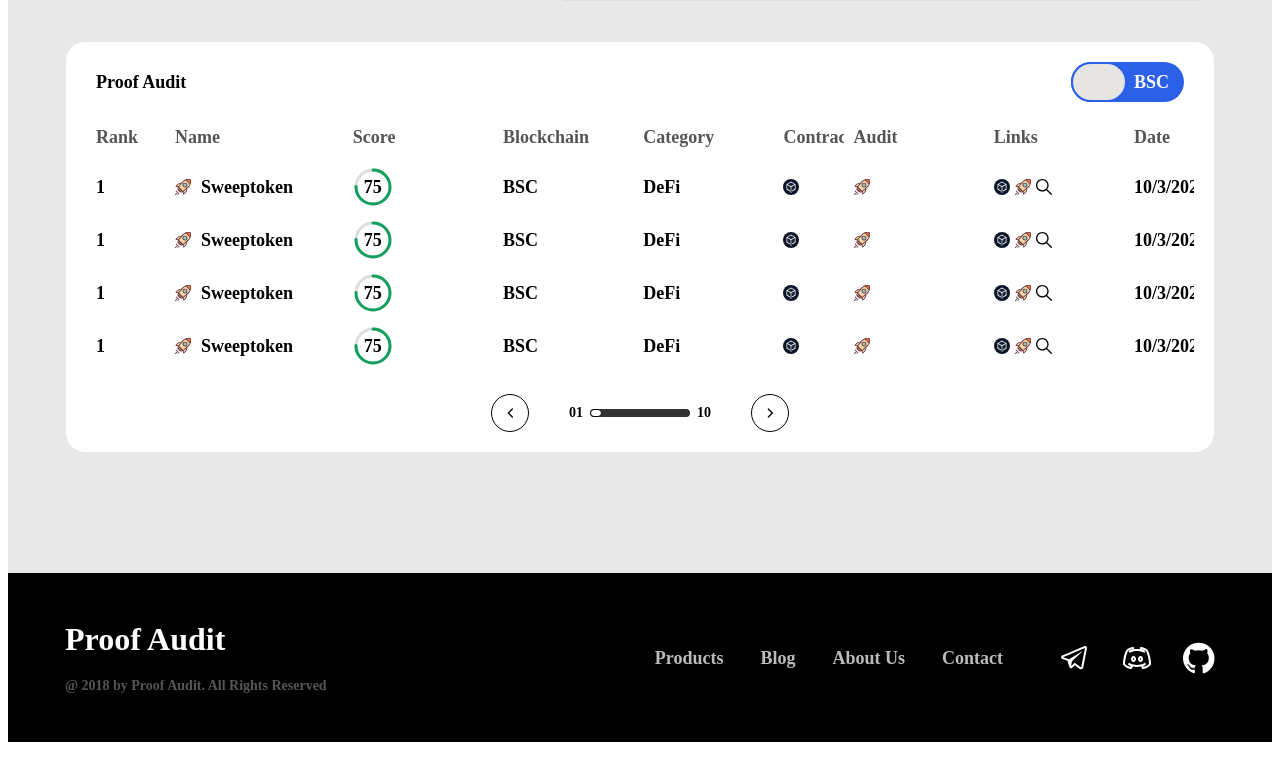
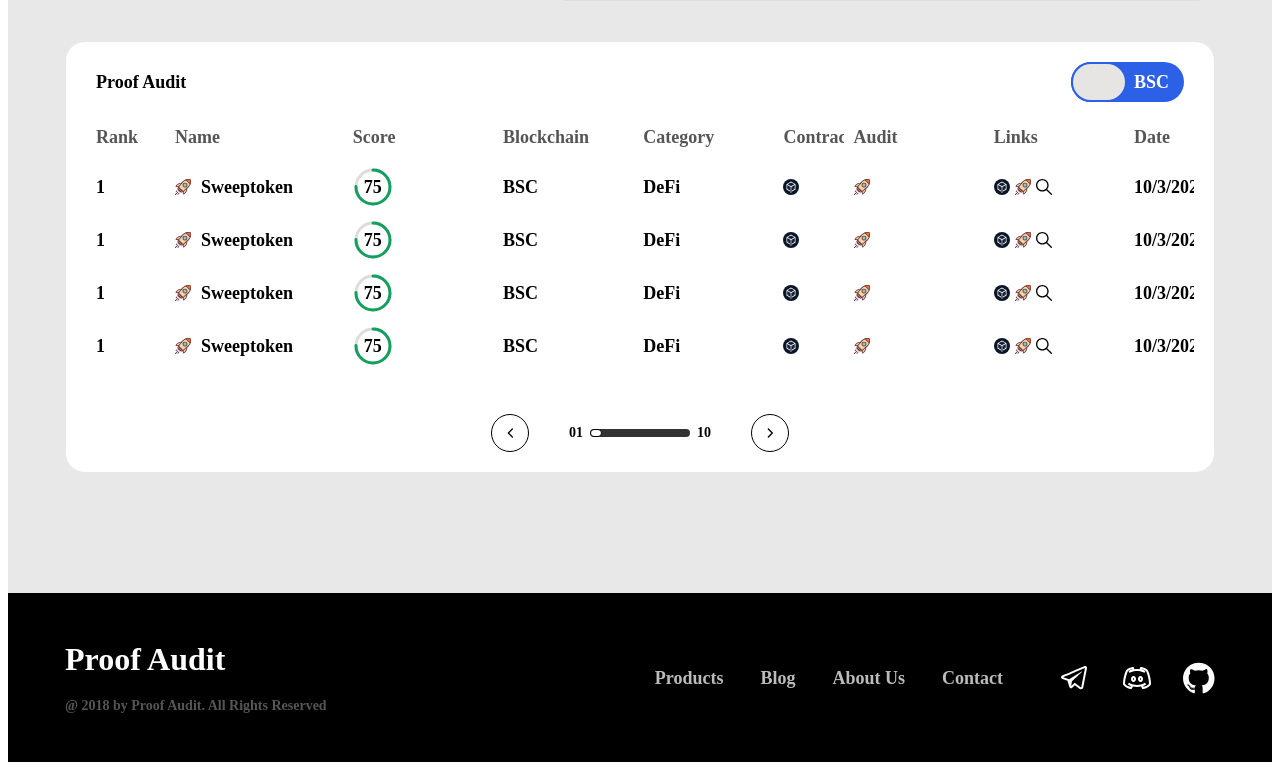
Before and after one commit to 0xsnowman/auditing-firm-site, a React (Create React App) app: page / in a window 1280 px wide. Shown: the part 716-1486 px from the top of the page. Built offline with nearby package versions, Linux system fonts and the light colour scheme.

Commit message:
table-padding-fix

```diff
--- a/src/ui/molecules/table.tsx
+++ b/src/ui/molecules/table.tsx
@@ -358,6 +358,7 @@
                 </Flex>
               </Box>
             </Flex>
+            <Box padding={10} />
             <Box backgroundColor="white">
               <Flex alignItems="center" gap={40} justifyContent="center">
                 <Box
```
